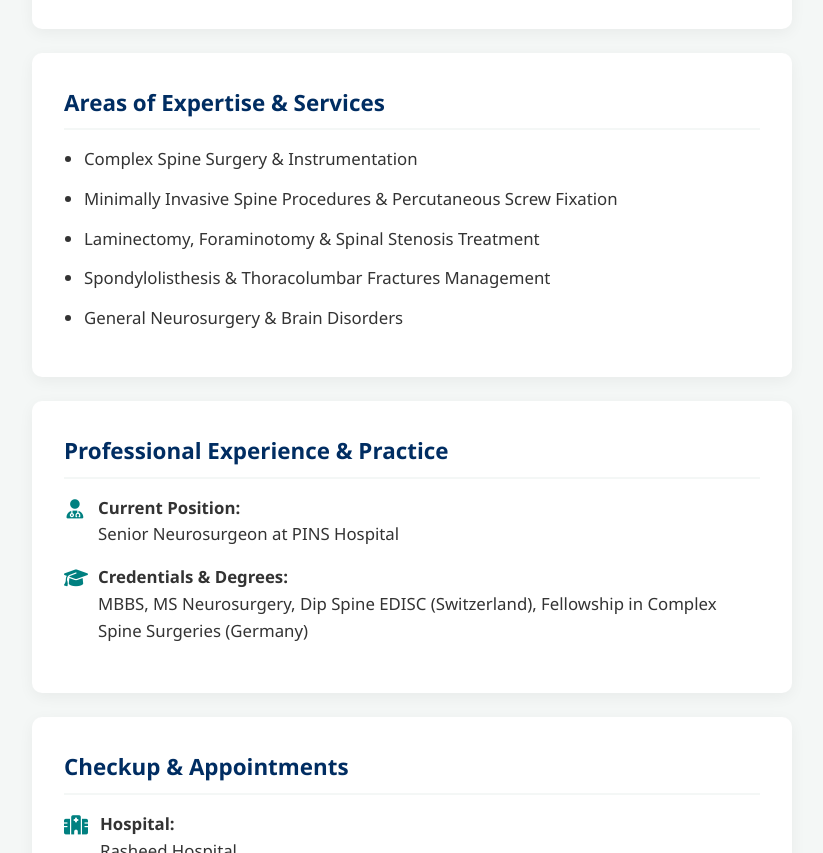
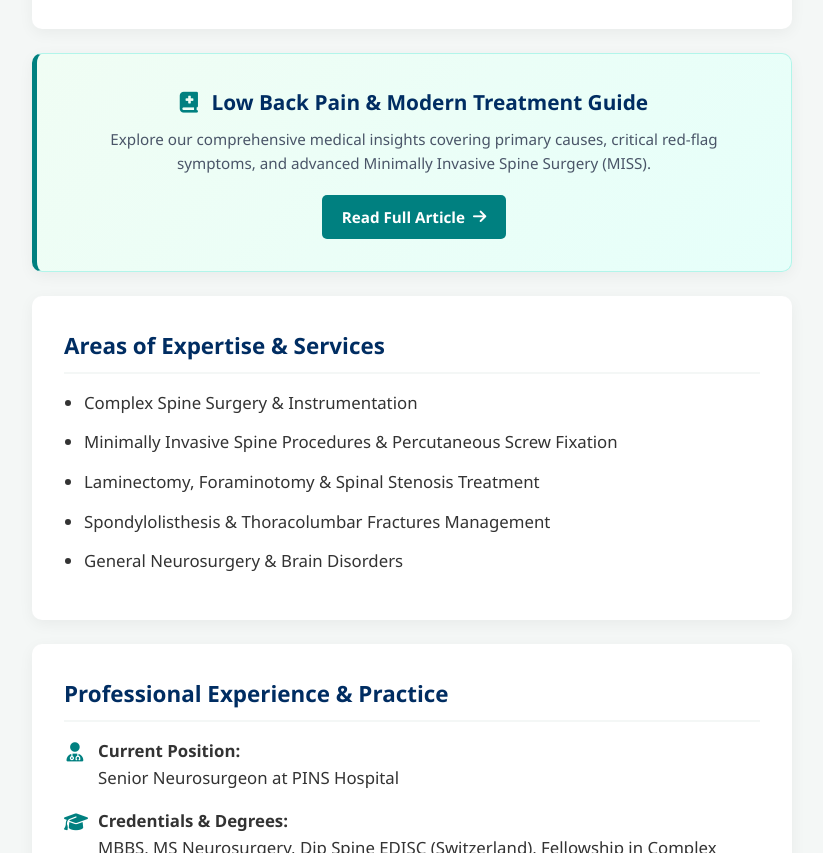
Before and after one commit to shahbazattari92102-blip/dr-muhammad-jahanzaib-neurospineman, a plain HTML site: page index.html in a window 1280 px wide. Shown: the part 933-1786 px from the top of the page, without its empty margins (228-1051 px from the left). Drawn offline with Linux system fonts and the light colour scheme.

Commit message:
Add featured article banner to index.html
Added a featured article banner with styling and content.

```diff
--- a/index.html
+++ b/index.html
@@ -102,6 +102,38 @@
             margin-bottom: 0.8rem;
             font-size: 1.05rem;
         }
+        .article-banner {
+            background: linear-gradient(135deg, #f0fdf4, #e6fffa);
+            border: 1px solid #b2f5ea;
+            border-left: 5px solid var(--secondary-color);
+            text-align: center;
+        }
+        .article-banner h3 {
+            color: var(--primary-color);
+            margin-bottom: 0.5rem;
+            font-size: 1.3rem;
+        }
+        .article-banner p {
+            color: #4a5568;
+            margin-bottom: 1.2rem;
+            font-size: 0.95rem;
+        }
+        .article-btn {
+            background-color: var(--secondary-color);
+            color: white;
+            padding: 10px 20px;
+            border-radius: 5px;
+            text-decoration: none;
+            font-weight: bold;
+            font-size: 0.95rem;
+            display: inline-flex;
+            align-items: center;
+            gap: 8px;
+            transition: background 0.3s;
+        }
+        .article-btn:hover {
+            background-color: var(--primary-color);
+        }
         .social-links {
             display: flex;
             justify-content: center;
@@ -157,6 +189,13 @@
         <div class="card">
             <h2>About Dr. Muhammad Jahanzaib</h2>
             <p>I am a dedicated and highly skilled Consultant Neurosurgeon and Spine Surgeon with over a decade of experience in the medical field, specializing in minimally invasive spine surgeries. My journey began with an MBBS degree from Islamabad Medical and Dental College (Graduated with Distinction), followed by rigorous training in neurosurgery at LGH and PINS, and specialized fellowship training in Complex Spine Surgery in Germany (SRH Klinikum Karlsbad-Langensteinbach).</p>
+        </div>
+
+        <!-- Featured Article Banner (SEO & Professional Traffic Link) -->
+        <div class="card article-banner">
+            <h3><i class="fa-solid fa-book-medical" style="color: var(--secondary-color); margin-right: 8px;"></i> Low Back Pain & Modern Treatment Guide</h3>
+            <p>Explore our comprehensive medical insights covering primary causes, critical red-flag symptoms, and advanced Minimally Invasive Spine Surgery (MISS).</p>
+            <a href="low-back-pain-treatment.html" class="article-btn">Read Full Article <i class="fa-solid fa-arrow-right"></i></a>
         </div>
 
         <!-- Areas of Expertise & Services -->
```
